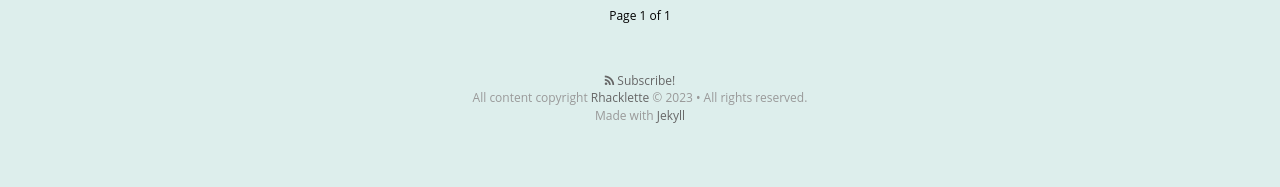
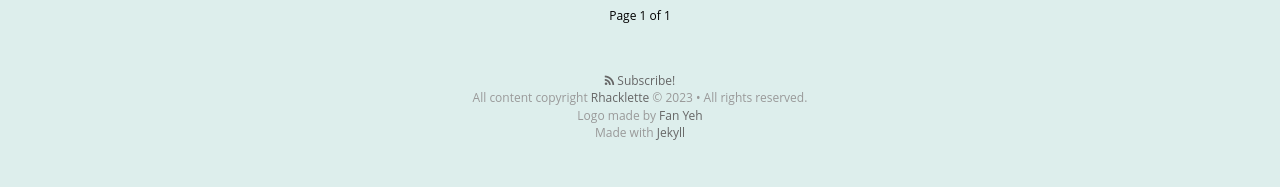
Before and after one commit to rhacklette41/rhacklette41.github.io, a Jekyll site: the page built from index.html, in a window 1280 px wide. Shown: the part 1386-1573 px from the top of the page. Built offline with Jekyll 4.4.1, drawn with Linux system fonts in a browser that asks for light colours; nearby versions of some CDN libraries; some web fonts are replaced; the list of posts is cut into pages by our own code.

Commit message:
Add credits logo

```diff
--- a/_includes/footer.html
+++ b/_includes/footer.html
@@ -4,6 +4,7 @@
   <a class="subscribe" href="{{ "/feed.xml" | prepend: site.baseurl }}"> <span class="tooltip"> <i class="fa fa-rss"></i> Subscribe!</span></a>
     <div class="inner">
          <section class="copyright">All content copyright <a href="mailto:{{ site.email}}">{{ site.name }}</a> &copy; {{ site.time | date: '%Y' }} &bull; All rights reserved.</section>
+         <section class="copyright">Logo made by <a href="https://yeh.fan">Fan Yeh</a></section>
          <section class="poweredby">Made with <a href="http://jekyllrb.com"> Jekyll</a></section>
     </div>
 </footer>
```
Also changed, not shown: 2 other files.
